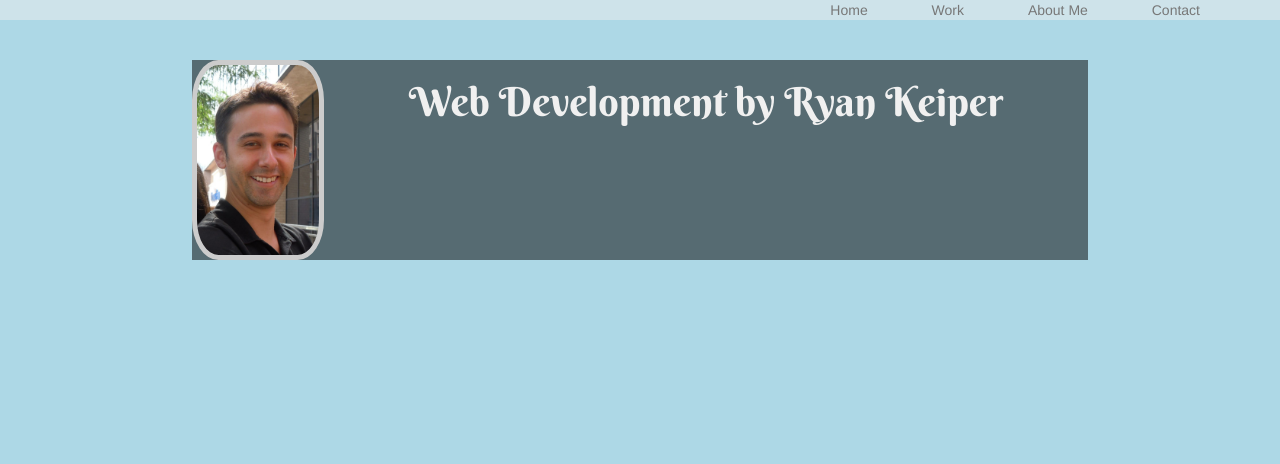
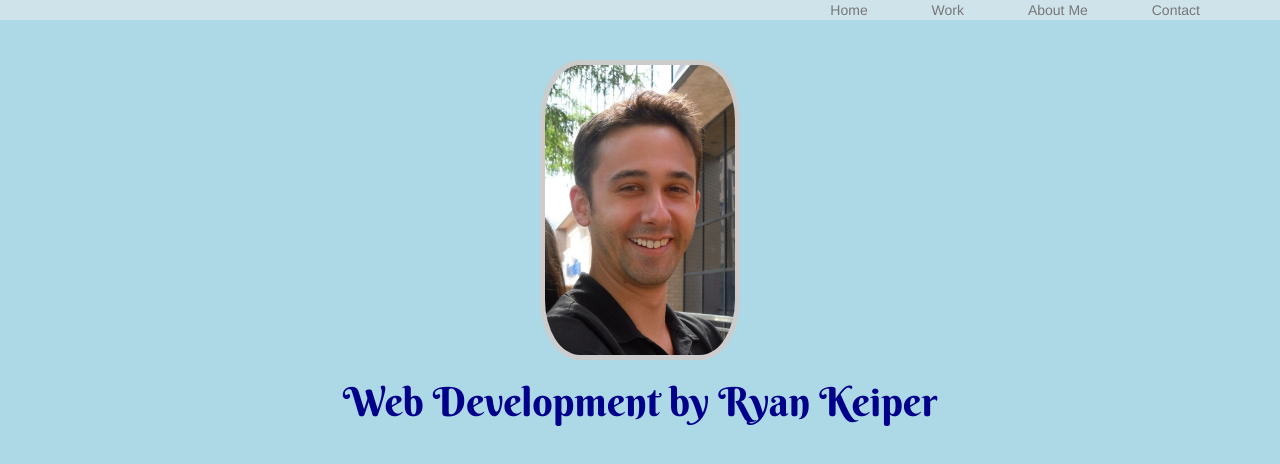
Before and after one commit to ryankeiper/ryankeiper.github.io, a plain HTML site: page index.html in a window 1280 px wide. Drawn offline with nearby package versions, Linux system fonts and the light colour scheme.

Commit message:
style changes

```diff
--- a/styles.css
+++ b/styles.css
@@ -37,8 +37,8 @@ nav li a:hover {
 }
 
 .home {
-	background-color: rgba(0,0,0,.5);
-	color: rgba(240,240,240,1);
+	/*background-color: rgba(0,0,0,.5);*/
+	color: darkblue;
 	position: absolute;
 	top: 5vh;
 	left: 15vw;
@@ -70,9 +70,10 @@ h2 {
 }
 
 .portrait {
-	float: left;
-	height: 200px;
-	width: 132px;
+	/*float: left;*/
+	margin: 0 auto;
+	height: 300px;
+	width: 200px;
 	background: url("./images/me.png") no-repeat center top;
 	background-size: cover;
 	/*position: absolute;*/
@@ -84,8 +85,9 @@ h2 {
 .about,
 .contact {
 	position: absolute;
-	background-color: rgba(0,0,0,.5);
-	color: rgba(240,240,240,1);
+	/*background-color: rgba(0,0,0,.5);*/
+	/*color: rgba(240,240,240,1);*/
+	color: darkblue;
 	font-size: 24px;
 	font-family: 'Berkshire Swash', cursive;
 	display: none;
```
